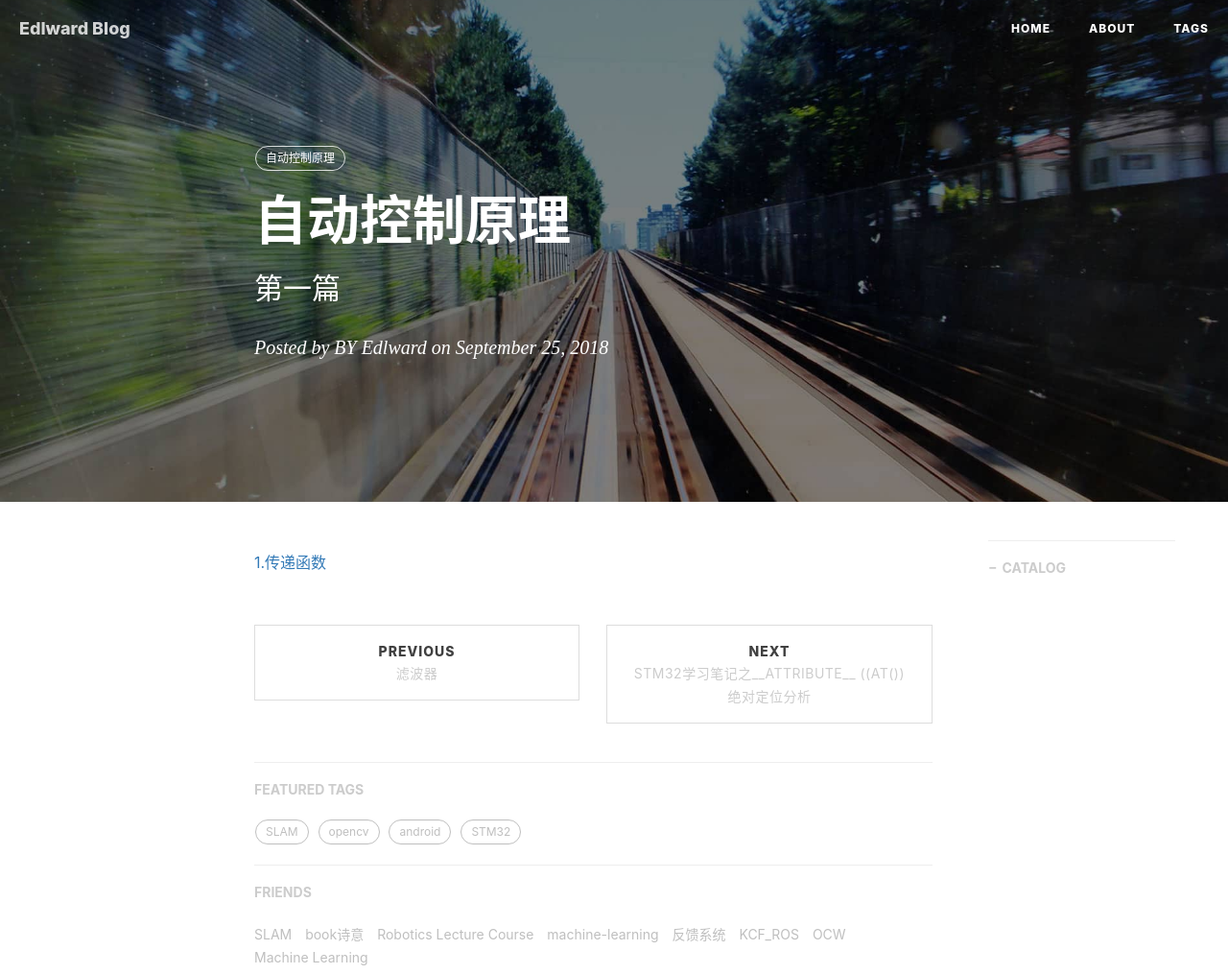
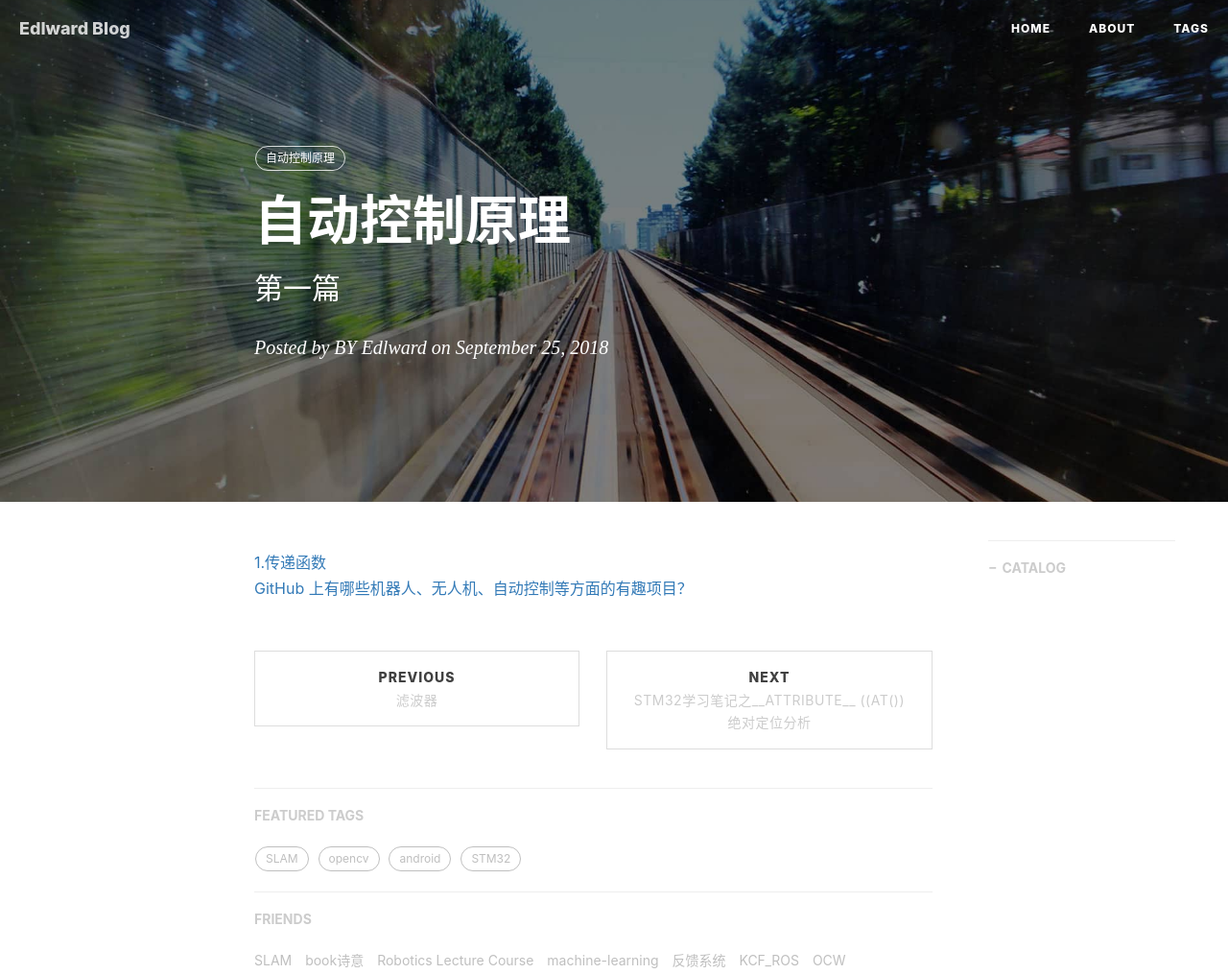
Before and after one commit to gary-robotics/dlward, a Jekyll site: the page built from _posts/2018-10-12-自动控制原理.markdown, in a window 1280 px wide, cut to the strip 0-1015 px from the top of the page. Shown: the whole strip at 96% size. Built offline with Jekyll 4.4.1, drawn with Linux system fonts in a browser that asks for light colours; nearby versions of some CDN libraries; comment, search, counter and statistics services are not loaded.

Commit message:
Update 2018-10-12-自动控制原理.markdown

```diff
--- a/_posts/2018-10-12-自动控制原理.markdown
+++ b/_posts/2018-10-12-自动控制原理.markdown
@@ -11,3 +11,4 @@ tags:                               #标签
 ---
 
 [1.传递函数](https://zhuanlan.zhihu.com/p/23617272)
+[GitHub 上有哪些机器人、无人机、自动控制等方面的有趣项目？](https://www.zhihu.com/question/36611383)
```
